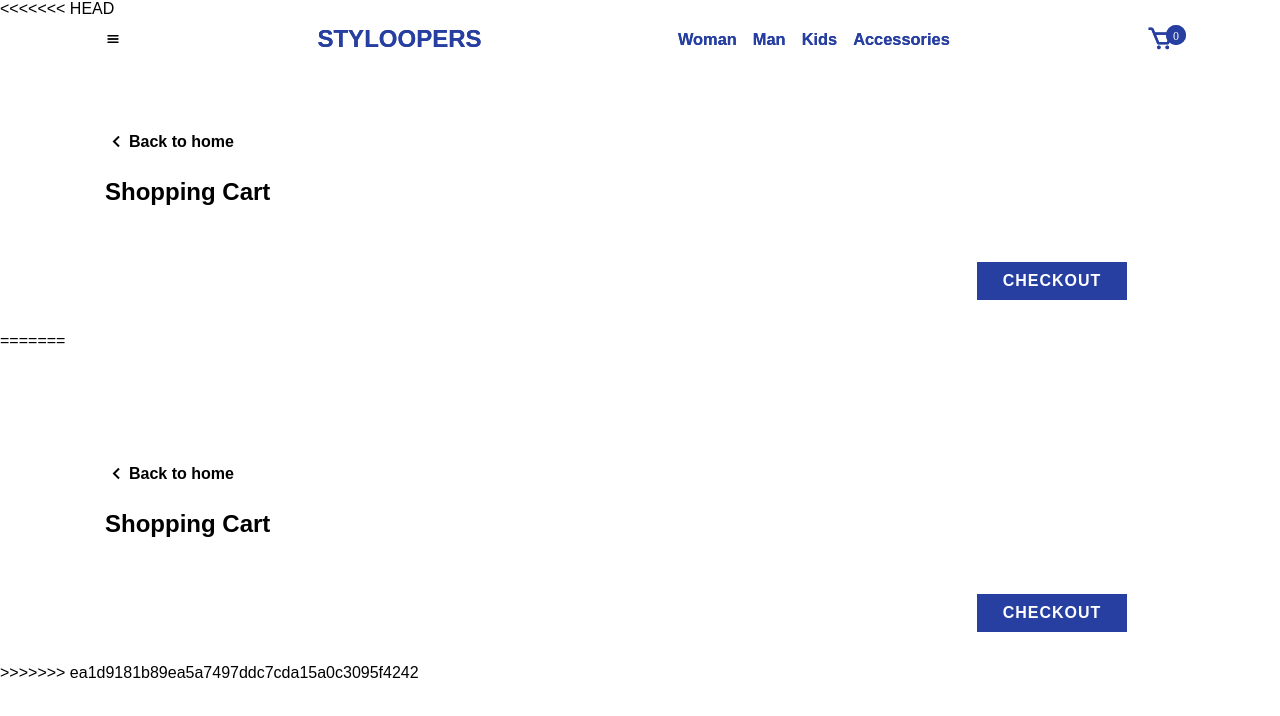
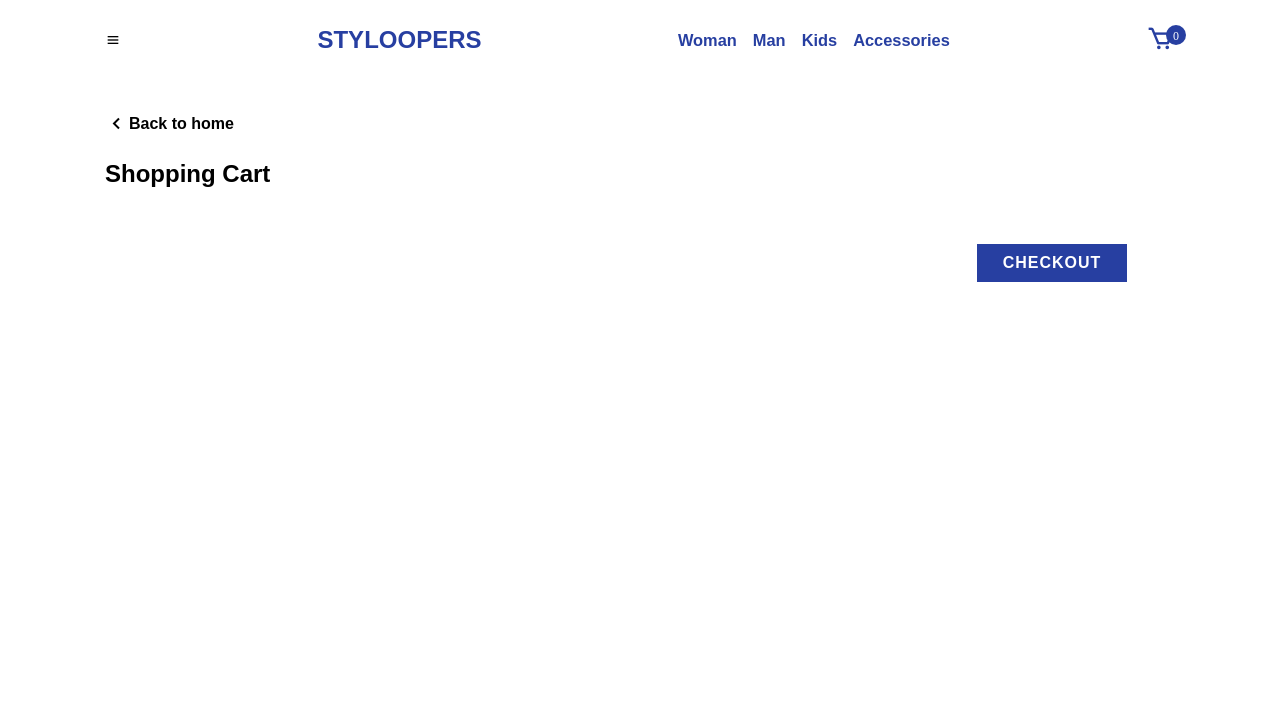
Before and after one commit to DaniyahRehman/ecommerce-website, a plain HTML site: page cart.html in a window 1280 px wide. Drawn offline with nearby package versions, Linux system fonts and the light colour scheme; a web font is replaced by a local one.

Commit message:
cart.html

```diff
--- a/cart.html
+++ b/cart.html
@@ -1,4 +1,4 @@
-<<<<<<< HEAD
+
 <!DOCTYPE html>
 <html lang="en">
 <head>
@@ -48,55 +48,4 @@
       <!-- link to js -->
     <script src="script.js"></script>
 </body>
-=======
-<!DOCTYPE html>
-<html lang="en">
-<head>
-    <meta charset="UTF-8">
-    <meta name="viewport" content="width=device-width, initial-scale=1.0">
-    <title>Cart</title>
-    <link rel="stylesheet" href="style.css">
-    <link href='https://unpkg.com/boxicons@2.1.4/css/boxicons.min.css' rel='stylesheet'>
-</head>
-<body>
-    <header>
-        <div class="nav container">
-            <!-- menu icon -->
-            <i class='bx bx-menu'></i>
-            <!-- logo -->
-            <a href="index.html" class="logo">StyLoopers</a>
-            <!-- navbar -->
-            <div class="navbar">
-                <a href="#" class="nav-link">Woman</a>
-                <a href="#" class="nav-link">Man</a>
-                <a href="#" class="nav-link">Kids</a>
-                <a href="#" class="nav-link">Accessories</a>
-            </div>
-            <!-- cart-icon -->
-            <a href="cart.html" >
-                <i class='bx bx-cart' id="cart-icon" data-quantity="0" ></i>
-            </a>
-        </div>
-    </header>
-    <!-- cart -->
-     <section class="cart-container container">
-        <a href="index.html" class="back-homepage">
-            <i class='bx bx-chevron-left'></i>
-            <span>Back to home</span>
-        </a>
-        <h2 class="cart-s-title">Shopping Cart</h2>
-        <div class="cart-box">
-            <div class="cart-data">
-                <div id="cartItems"></div>
-            </div>
-            <div class="cart-t">
-                <div id="cartTotal"></div>
-                <a href="https://www.instagram.com/_daniyah_rehman_/profilecard/?igsh=eDBocmxsMGU4dzB4" class="checkout-btn">Checkout</a>
-            </div>
-        </div>
-     </section>
-      <!-- link to js -->
-    <script src="script.js"></script>
-</body>
->>>>>>> ea1d9181b89ea5a7497ddc7cda15a0c3095f4242
 </html>
```
